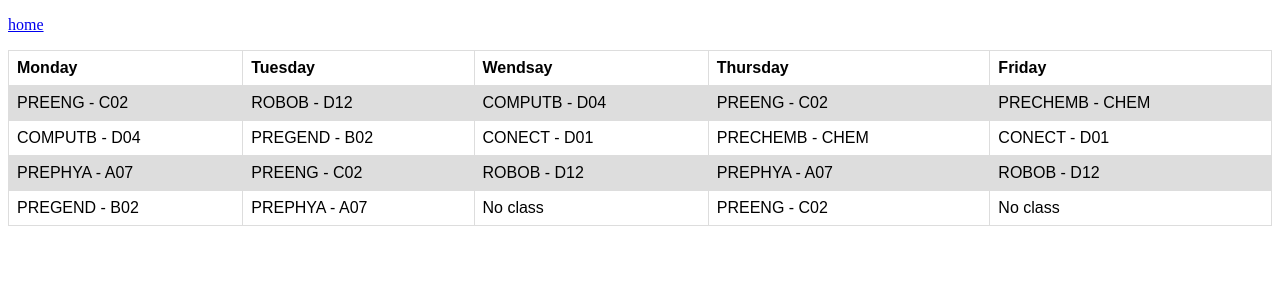
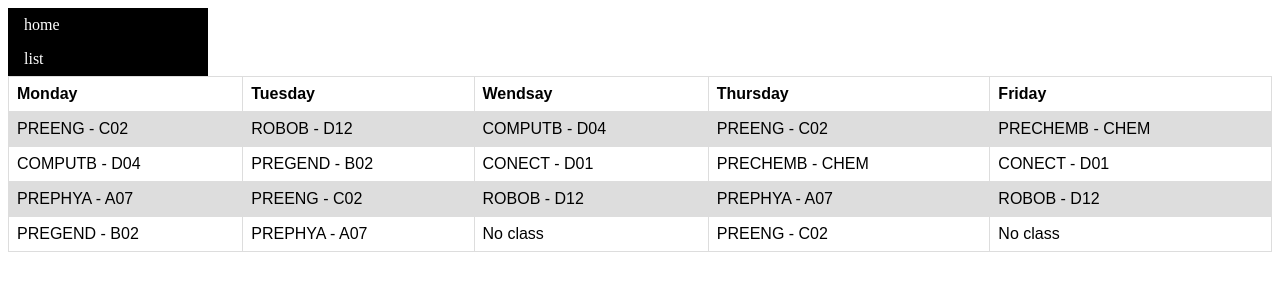
Before and after one commit to domesticdodoswebsite/domesticdodowebsite.github.io, a plain HTML site: page class.html in a window 1280 px wide. Drawn offline with Linux system fonts and the light colour scheme.

Commit message:
Update class.html

```diff
--- a/class.html
+++ b/class.html
@@ -6,6 +6,25 @@
     <meta name="viewport" content="width=device-width, initial-scale=1.0">
     <title>classes</title>
     <style>
+        ul {
+  list-style-type: none;
+  margin: 0;
+  padding: 0;
+  width: 200px;
+  background-color: #000000;
+}
+
+li a {
+  display: block;
+  color: rgb(255, 255, 255);
+  padding: 8px 16px;
+  text-decoration: none;
+}
+
+li a:hover {
+  background-color: #555;
+  color: white;
+}
         table {
           font-family: arial, sans-serif;
           border-collapse: collapse;
@@ -24,7 +43,10 @@
         </style>
 </head>
 <body>
-    <p><a href="index.html">home</a></p>
+    <ul>
+        <li><a href="index.html">home</a></li>
+        <li><a href="list">list</a></li>
+    </ul>
     <table>
        <tr><th>Monday</th>
         <th>Tuesday</th>
```
